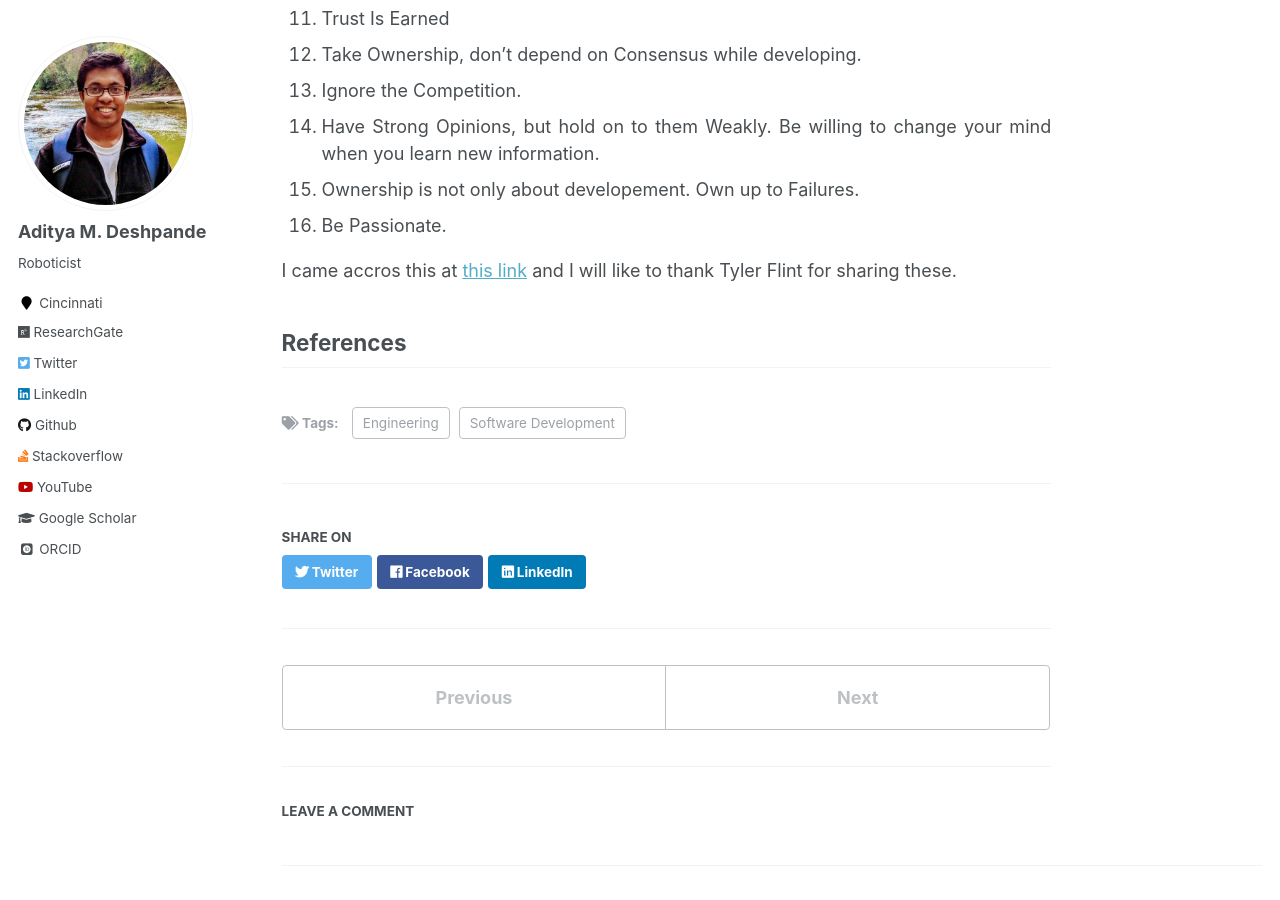
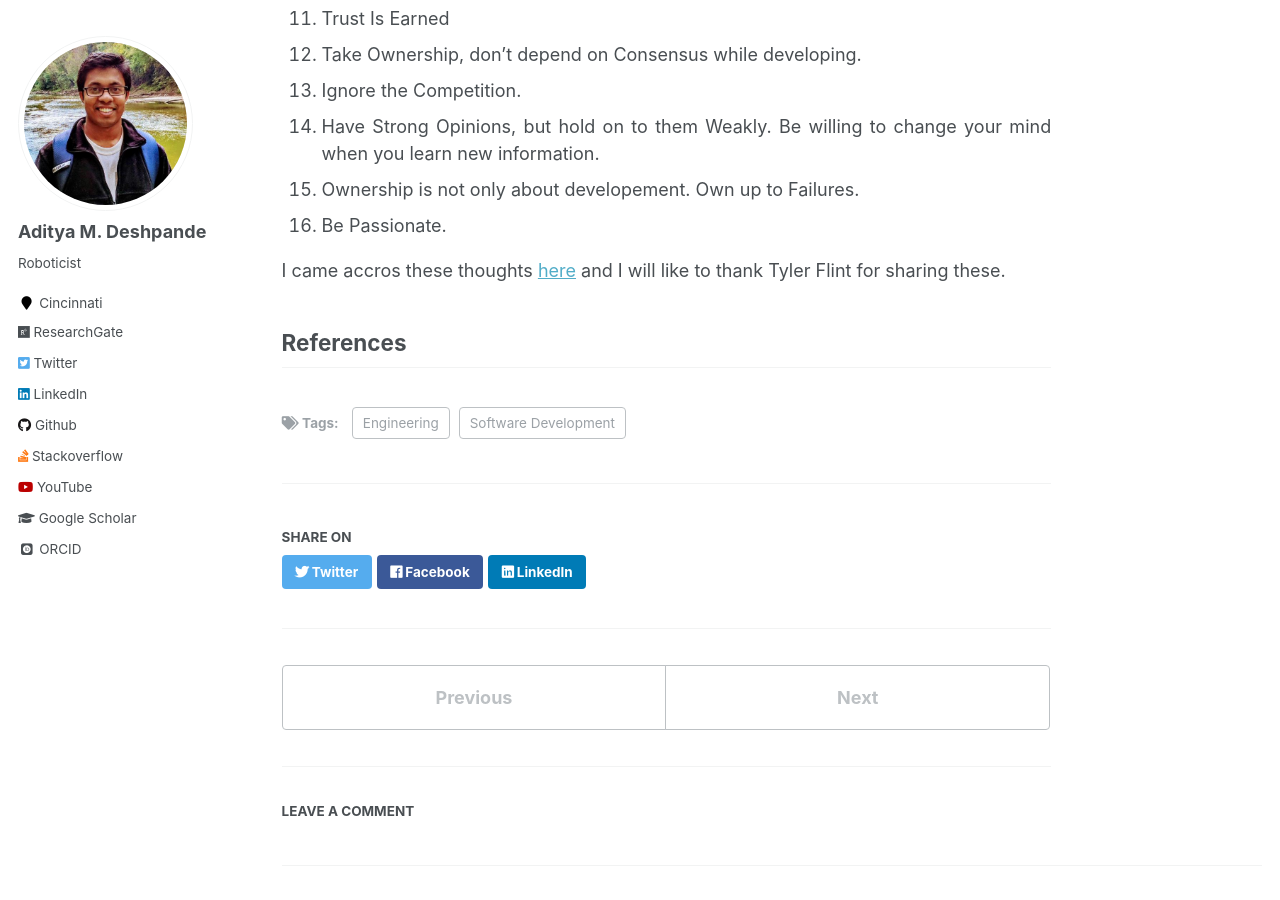
Before and after one commit to adipandas/adipandas.github.io, a Jekyll site: the page built from _posts/2019-08-31-developer-manisfesto.md, in a window 1280 px wide and 900 px high, scrolled down 728 px. Built offline with Jekyll 4.4.1, drawn with Linux system fonts in a browser that asks for light colours; some web fonts are replaced; comment, search, counter and statistics services are not loaded.

Commit message:
Update 2019-08-31-developer-manisfesto.md

```diff
--- a/_posts/2019-08-31-developer-manisfesto.md
+++ b/_posts/2019-08-31-developer-manisfesto.md
@@ -28,7 +28,7 @@ Some of the thoughts I like about engineering and software development:
 
 
 
-I came accros this at [this link](https://content.nanobox.io/the-developer-manifesto/#ampshare=https://content.nanobox.io/the-developer-manifesto/) and I will like to thank Tyler Flint for sharing these.
+I came accros these thoughts [here](https://content.nanobox.io/the-developer-manifesto/#ampshare=https://content.nanobox.io/the-developer-manifesto/) and I will like to thank Tyler Flint for sharing these.
 
 References
 ------
```
